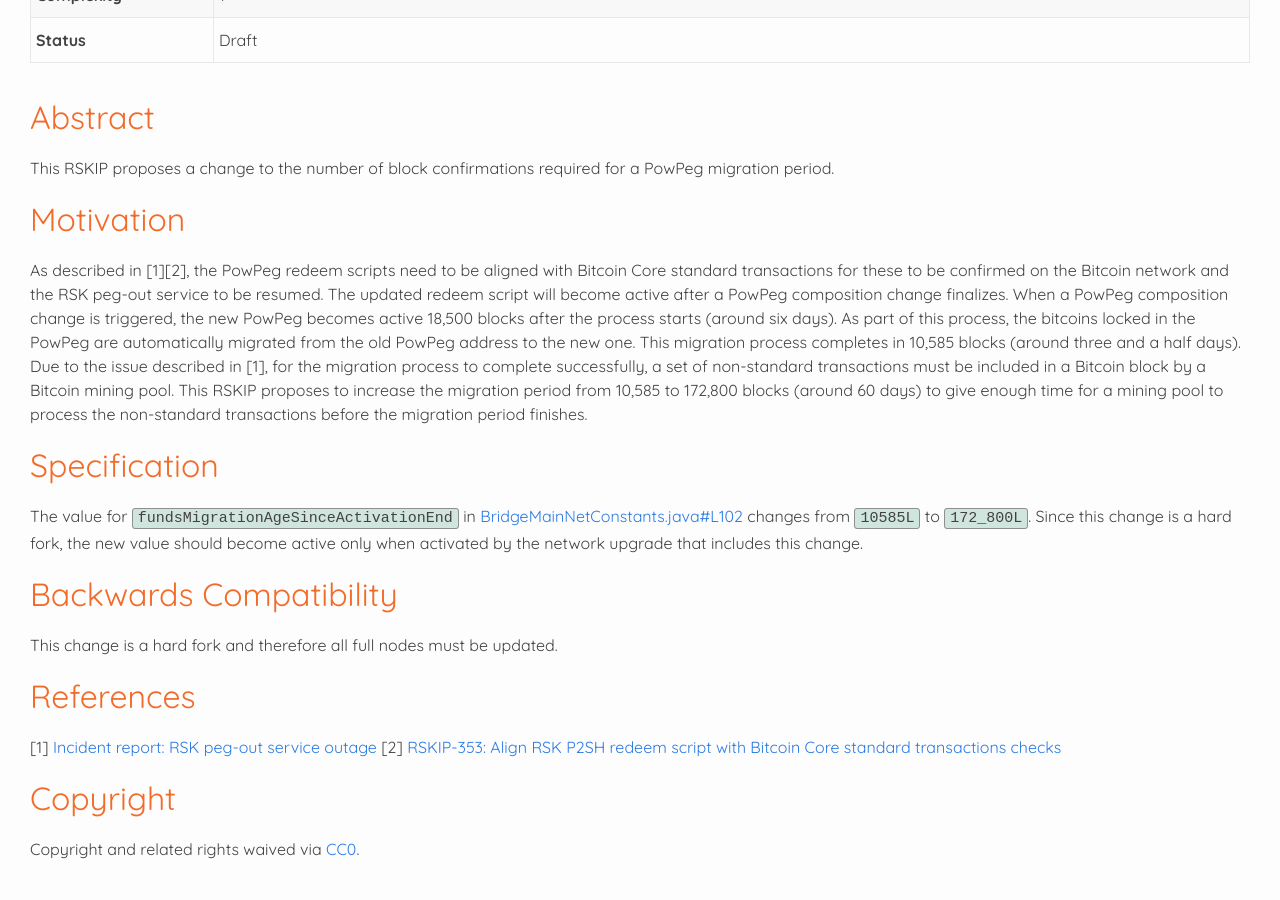
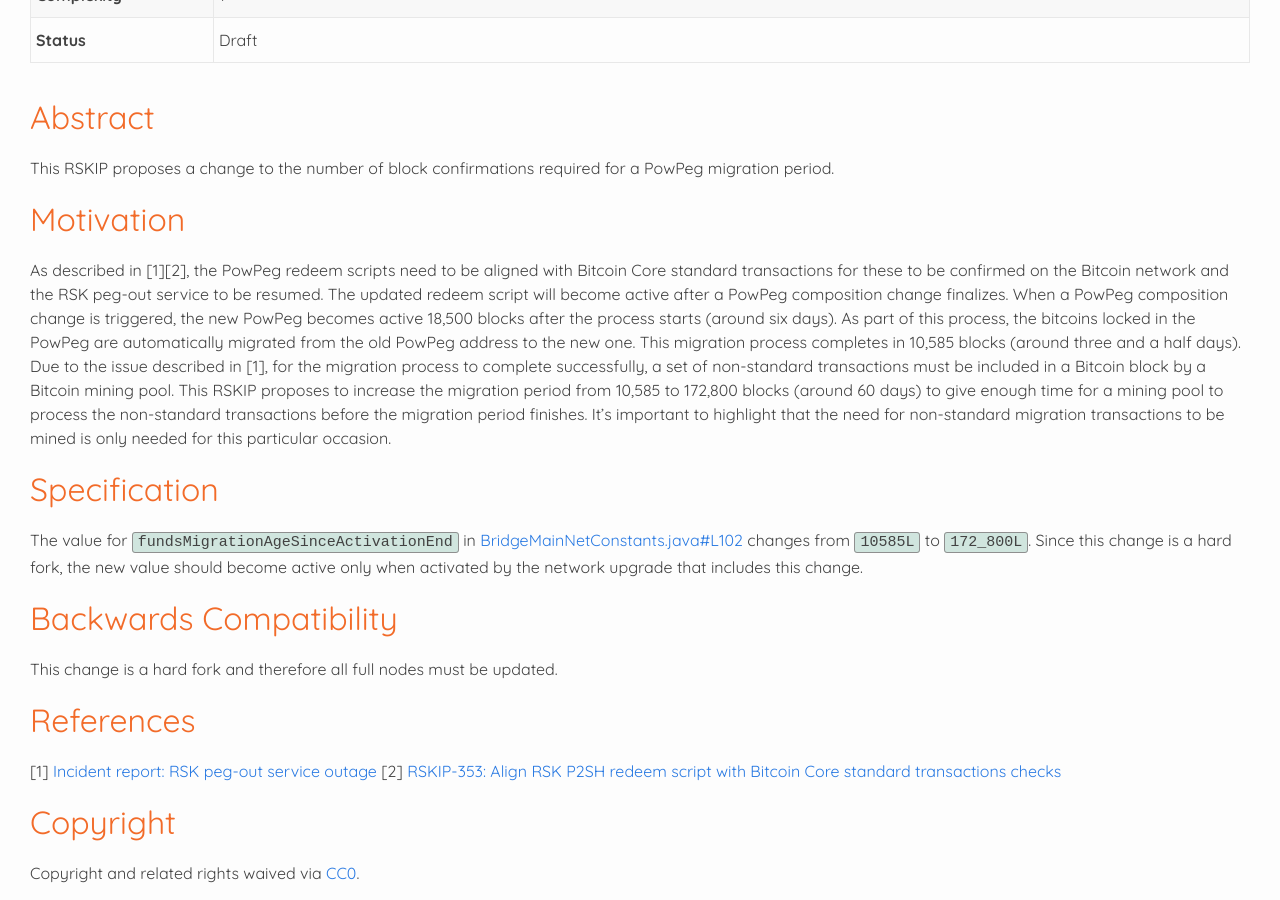
Before and after one commit to rsksmart/RSKIPs, a Jekyll site: the page built from IPs/RSKIP357.md, in a window 1280 px wide and 900 px high, scrolled down 558 px. Built offline with Jekyll 4.4.1, drawn with Linux system fonts in a browser that asks for light colours; our own code applies the rules of GitHub Pages for plain Markdown files.

Commit message:
Added a clarification

```diff
--- a/IPs/RSKIP357.md
+++ b/IPs/RSKIP357.md
@@ -25,7 +25,7 @@ This RSKIP proposes a change to the number of block confirmations required for a
 
 ## Motivation
 
-As described in [1][2], the PowPeg redeem scripts need to be aligned with Bitcoin Core standard transactions for these to be confirmed on the Bitcoin network and the RSK peg-out service to be resumed. The updated redeem script will become active after a PowPeg composition change finalizes. When a PowPeg composition change is triggered, the new PowPeg becomes active 18,500 blocks after the process starts (around six days). As part of this process, the bitcoins locked in the PowPeg are automatically migrated from the old PowPeg address to the new one. This migration process completes in 10,585 blocks (around three and a half days). Due to the issue described in [1], for the migration process to complete successfully, a set of non-standard transactions must be included in a Bitcoin block by a Bitcoin mining pool. This RSKIP proposes to increase the migration period from 10,585 to 172,800 blocks (around 60 days) to give enough time for a mining pool to process the non-standard transactions before the migration period finishes.
+As described in [1][2], the PowPeg redeem scripts need to be aligned with Bitcoin Core standard transactions for these to be confirmed on the Bitcoin network and the RSK peg-out service to be resumed. The updated redeem script will become active after a PowPeg composition change finalizes. When a PowPeg composition change is triggered, the new PowPeg becomes active 18,500 blocks after the process starts (around six days). As part of this process, the bitcoins locked in the PowPeg are automatically migrated from the old PowPeg address to the new one. This migration process completes in 10,585 blocks (around three and a half days). Due to the issue described in [1], for the migration process to complete successfully, a set of non-standard transactions must be included in a Bitcoin block by a Bitcoin mining pool. This RSKIP proposes to increase the migration period from 10,585 to 172,800 blocks (around 60 days) to give enough time for a mining pool to process the non-standard transactions before the migration period finishes. It's important to highlight that the need for non-standard migration transactions to be mined is only needed for this particular occasion.
 
 ## Specification
 
```
